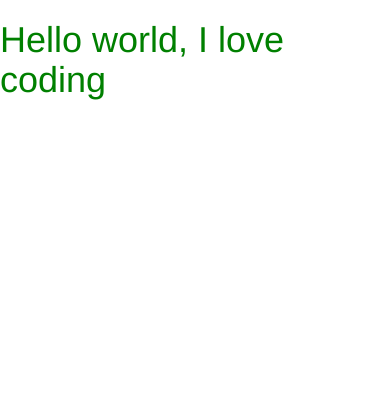
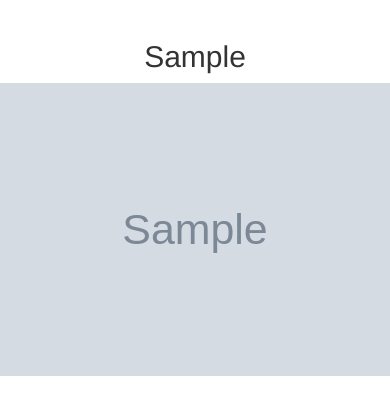
Before and after one commit to CikuKariuki/Gallery, a Django app: page / in a window 390 px wide. Shown: the part 52-467 px from the top of the page. Run offline with Django 3.2, Linux system fonts and the light colour scheme; tables that the repository leaves empty hold one stand-in row (values such as "Sample post"); grey boxes marked "Sample" are stand-in pictures; some libraries are stand-ins or nearby versions.

Commit message:
displayed image

```diff
--- a/photos/templates/all-photos/today_photos.html
+++ b/photos/templates/all-photos/today_photos.html
@@ -1,7 +1,16 @@
 {%extends 'all-photos/base.html'%}
 
 {% block content %}
-<h1>Hello world, I love coding</h1>
+
 {{block.super}}
-
+{% for photos_item in photos %}
+    <div class="row">
+        <div class="col-md-6">
+            <h2 class="text-center">{{photos_item.caption}}</h2>
+        </div>
+        <div class="col-md-6">
+            <img src="{{photos_item.image.url}}" class="img-responsive">
+        </div>
+    </div>
+{% endfor %}
 {% endblock %}
--- a/photos/views.py
+++ b/photos/views.py
@@ -8,7 +8,8 @@ def welcome(request):
 
 def photos_of_day(request):
     date = dt.date.today()
-    return render(request,'all-photos/today_photos.html',{"date": date,})
+    photos = Image.objects.all()
+    return render(request,'all-photos/today_photos.html',{"date": date,"photos":photos,})
 
 def past_photos(request,past_date):
     try:
```
